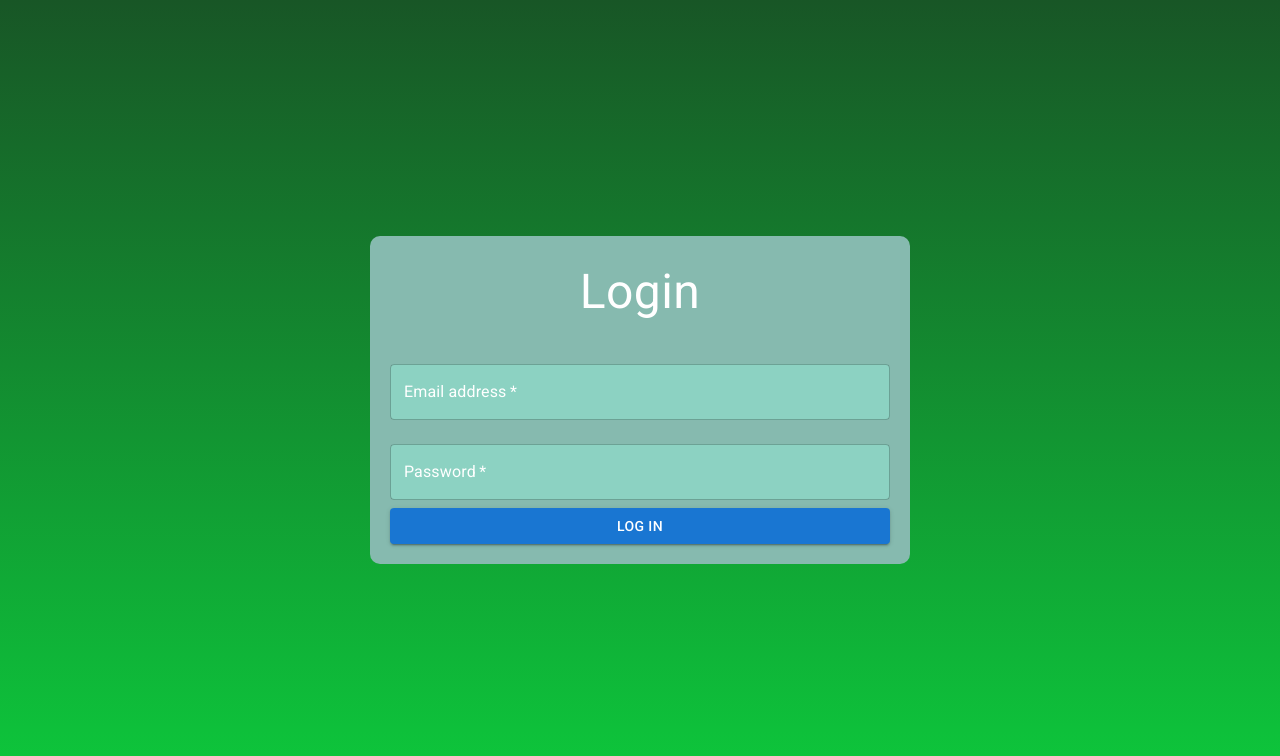
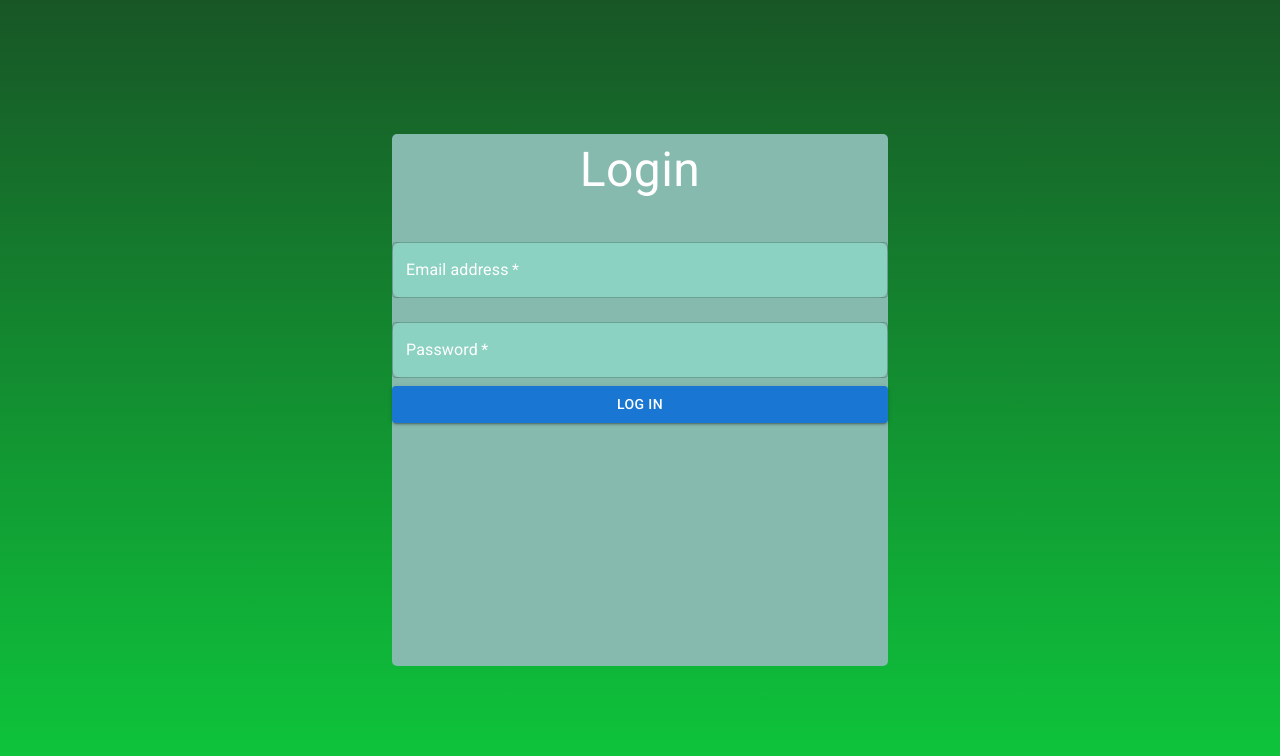
Before and after one commit to uprm-inso4115-2023-2024-s2/semester-project-automated-resume-builder, a React (Create React App) app in the folder ui/client/: page /login in a window 1280 px wide. Shown: the top 756 px of the page. Built offline with nearby package versions, Linux system fonts and the light colour scheme.

Commit message:
Modify authentication style sheet

```diff
--- a/ui/client/src/components/Authentication/Authentication.css
+++ b/ui/client/src/components/Authentication/Authentication.css
@@ -9,57 +9,63 @@
     flex-direction: column;
     justify-content: center;
     align-items: center;
-    padding: 20px;
-    color: white;
 }
 
 .form-container {
     background: rgb(134, 186, 175);
-    padding: 20px;
-    border-radius: 10px;
+    width: 40%;
+    height: 70%;
+    border-radius: 5px;
     text-align: center;
 }
 
-.title {
-    font-size: 24px;
+.form-title {
     color: black;
-    margin-top: 20px;
+    font-size: 30px;
 }
 
-.input-label {
-    color: white;
-    text-align: center;
-    margin-top: 20px;
+.input-field-container {
+    margin: 5px;
 }
 
 .input-field {
-    width: 100%;
-    margin-top: 10px;
-    padding: 10px;
-    border-radius: 5px;
-    border: none;
     background-color: rgb(140, 210, 194);
     color: black;
+    width: 80%;
+    border-radius: 10px;
 }
 
-.button {
-    font-size: 18px;
+.alternative-container {
     color: black;
-    background-color: rgb(134, 245, 236);
-    border-radius: 5px;
-    cursor: pointer;
-    padding: 10px 20px;
-    border: none;
-    margin-top: 20px;
+    font-size: 16px;
+    margin: 10px;
 }
 
-.button:hover {
-    background-color: rgb(77, 194, 185);
-    color: black;
+.alternative-button {
+    background-color: rgb(140, 210, 194);
+    font-size: 14px;
+    width: 15%;
+    border-radius: 10px;
+    cursor: pointer;
+    border: none;
+    margin: 10px;
 }
 
-.link {
+.alternative-button:hover {
+    background-color: rgb(146, 237, 216);
+}
+
+.submit-button {
+    background-color: rgb(140, 210, 194);
     color: black;
-    text-decoration: none;
-    margin-top: 20px;
+    font-size: 18px;
+    width: 20%;
+    border-radius: 10px;
+    cursor: pointer;
+    border: none;
+    margin: 10px;
 }
+
+.submit-button:hover {
+    background-color: rgb(146, 237, 216);
+}
```
